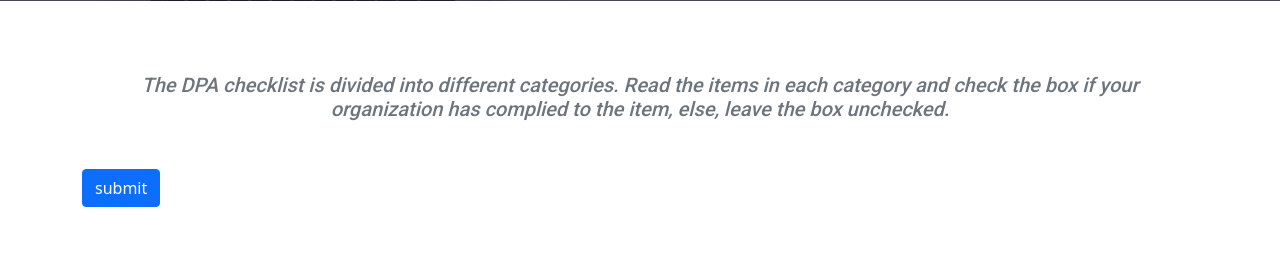
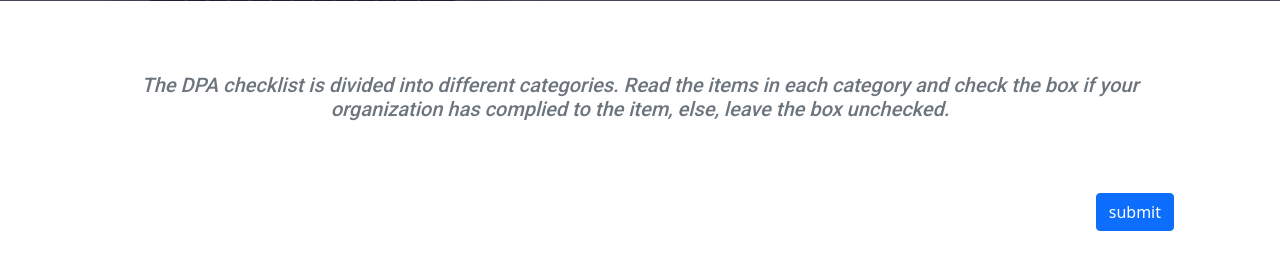
Before and after one commit to okellomano/icomply, a Django app: page /checklist/ in a window 1280 px wide. Shown: the part 357-627 px from the top of the page. Run offline with Django 3.2, Linux system fonts and the light colour scheme; the visitor is signed in with stand-in values (Sample User, id 1); data that the repository does not hold is empty; some libraries are stand-ins or nearby versions; some web fonts are replaced.

Commit message:
float sunmit button right

```diff
--- a/syscom_project/settings.py
+++ b/syscom_project/settings.py
@@ -50,7 +50,7 @@ INSTALLED_APPS = [
     'allauth',
     'allauth.account',
     'ckeditor',
-    'multiselectfield',
+    'formtools',
 ]
 
 MIDDLEWARE = [
--- a/templates/checklist_quiz.html
+++ b/templates/checklist_quiz.html
@@ -24,47 +24,6 @@
         <h5 class="m-4 text-center text-secondary"><em>The DPA checklist is divided into different categories. Read the items in each category and check the box if your organization has complied to the item, else, leave the box unchecked.</em></h5>
     </div>
 
-
-<!--------------------- static accordion ----------------------------->
-
-<!--     <div class='accordion'>-->
-<!--         <div class='accordion_header'>-->
-<!--             <span><i class='fa-solid fa-scale-balanced'></i></span>-->
-<!--             <span>Lawful basis and transparency</span>-->
-<!--         </div>-->
-<!--         <div class='accordion_body'>-->
-<!--             <div class='accordion_body_left'>-->
-<!--                 <div class='focused'>-->
-<!--                     <input id='checkbox-1' type='checkbox' class='form_input_check form_input_check2x'>-->
-<!--                     <label for='checkbox-1'><span>Conduct an information audit to determine what information you process and who has access to it.</span> <span><i class='fa-solid fa-chevron-right'></i></span></label>-->
-<!--                 </div>-->
-<!--                 <div>-->
-<!--                     <input id='checkbox-2' type='checkbox' class='form_input_check form_input_check2x'>-->
-<!--                     <label for='checkbox-2'><span>Have a legal justification for your data processing activities.</span> <span><i class='fa-solid fa-chevron-right'></i></span></label>-->
-<!--                 </div>-->
-<!--                 <div>-->
-<!--                     <input id='checkbox-3' type='checkbox' class='form_input_check form_input_check2x'>-->
-<!--                     <label for='checkbox-3'><span>Provide clear information about your data processing and legal justification in your privacy policy.</span> <span><i class='fa-solid fa-chevron-right'></i></span></label>-->
-<!--                 </div>-->
-<!--             </div>-->
-<!--             <div class='accordion_body_right'>-->
-<!--                 <div>-->
-<!--                      Organizations that have at least 250 employees or conduct higher-risk data processing are required to keep an up-to-date and detailed list of their processing activities and be prepared to show that list to regulators upon request. The best way to demonstrate GDPR compliance is using a data protection impact assessment Organizations with fewer than 250 employees should also conduct an assessment because it will make complying with the GDPR's other requirements easier. In your list, you should include: the purposes of the processing, what kind of data you process, who has access to it in your organization, any third parties (and where they are located) that have access, what you're doing to protect the data (e.g. encryption), and when you plan to erase it (if possible).-->
-<!--                 </div>-->
-<!--                 <div>-->
-<!--                     Processing of data is illegal under the GDPR unless you can justify it according to one of six conditions listed in Article 6. There are other provisions related to children and special categories of personal data in Articles 7-11. Review these provisions, choose a lawful basis for processing, and document your rationale. Note that if you choose "consent" as your lawful basis, there are extra obligations, including giving data subjects the ongoing opportunity to revoke consent. If "legitimate interests" is your lawful basis, you must be able to demonstrate you have conducted a privacy impact assessment.-->
-<!--                 </div>-->
-<!--                 <div>-->
-<!--                     You need to tell people that you're collecting their data and why (Article 12). You should explain how the data is processed, who has access to it, and how you're keeping it safe. This information should be included in your privacy policy and provided to data subjects at the time you collect their data. It must be presented "in a concise, transparent, intelligible and easily accessible form, using clear and plain language, in particular for any information addressed specifically to a child."-->
-<!--                 </div>-->
-<!--             </div>-->
-<!--         </div>-->
-<!--     </div>-->
-
-
-
-
-    <!-------------------------- end static accordion ---------------------------->
 
     <!----------------------------------------start dynamic accordion ------------------------------------->
     <div>
@@ -95,7 +54,7 @@
                 </div>
             {% endfor %}
 
-            <div class="pb-4">
+            <div class="p-4  float-right">
                 <input class="mt-4 btn btn-primary" type="submit" value="submit">
             </div>
         </form>
```
